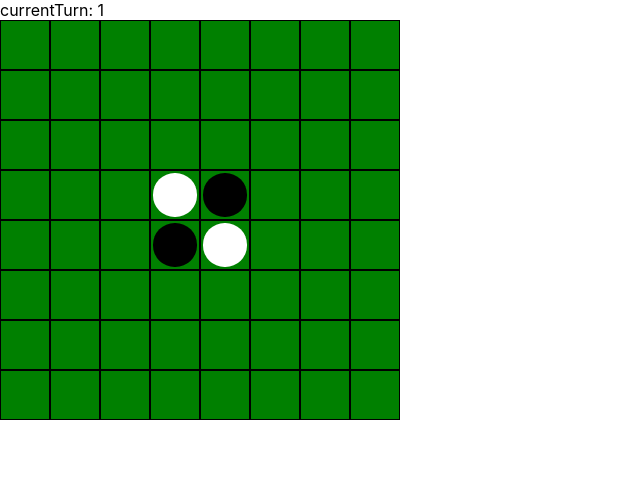
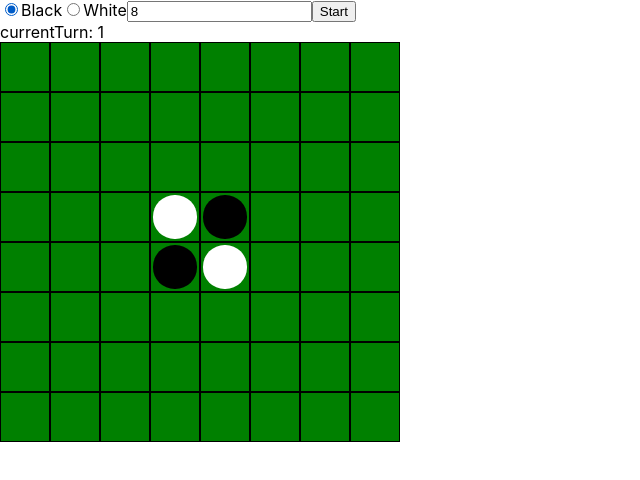
Before and after one commit to Ar0ma7/react-reversi, a Next.js app: page / in a window 1280 px wide. Shown: the top 480 px of the page, without its empty margins (0-640 px from the left). Built offline with nearby package versions, Linux system fonts and the light colour scheme.

Commit message:
feat: Settingコンポーネント & Reduxに以降

```diff
--- a/src/components/Board.tsx
+++ b/src/components/Board.tsx
@@ -1,20 +1,25 @@
-import React, { useState } from 'react'
+import React from 'react'
 import { Square } from '@/components/Square'
 import styled from '@emotion/styled'
 import { BoardType, Stone } from '@/types/global'
-import { getFlippedBoard, getInitialBoard, getMovableDir, getMovablePos } from '@/scripts/functions'
+import { getFlippedBoard, getMovableDir, getMovablePos } from '@/scripts/functions'
+import { boardSlice, playerSlice, useAppDispatch, useAppSelector } from '@/modules'
 
 export type BoardProps = {
-  playerStone: Stone
-  /* 盤面サイズ（偶数） */
-  boardSize: number
+  currentTurn: Stone
+  board: BoardType
 }
 
-export const Board: React.FC<BoardProps> = React.memo(({ playerStone, boardSize }) => {
-  const [currentTurn, setNextTurn] = useState<Stone>(playerStone)
-  const [board, setBoard] = useState<BoardType>(getInitialBoard(boardSize))
+export const Board: React.FC<BoardProps> = ({ board }) => {
+  console.log('render Board')
+  const dispatch = useAppDispatch()
+  const { setCurrentTurn } = playerSlice.actions
+  const { setBoard } = boardSlice.actions
+  const boardSize = useAppSelector((state) => state.board.boardSize)
+  const currentTurn = useAppSelector((state) => state.player.currentTurn)
 
-  const sizes = ['0', ...Array(boardSize).fill('50px'), '0']
+  const sizes = ['0', ...Array(boardSize).fill('50px'), '0'].join(' ')
+  const areas = board.map((y, yIdx) => `"${y.map((x, xIdx) => `area${xIdx}_${yIdx}`).join(' ')}"`).join('\n')
 
   const items = board.map((y, yIdx) =>
     y.map((x, xIdx) => {
@@ -27,51 +32,43 @@ export const Board: React.FC<BoardProps> = React.memo(({ playerStone, boardSize
     }),
   )
 
-  /**
-   * handleClick - 石を置く
-   *
-   * @param {number} y
-   * @param {number} x
-   */
   const handleClick = (y: number, x: number) => {
     const nextTurn: Stone = currentTurn === 1 ? -1 : 1
     if (getMovablePos(board, currentTurn)[y][x]) {
-      const newBoard = getFlippedBoard({
-        board,
-        x,
-        y,
-        dir: getMovableDir(board, currentTurn)[y][x],
-        currentTurn,
-      })
-      setBoard([...newBoard])
-      setNextTurn(nextTurn)
+      const newBoard = [
+        ...getFlippedBoard({
+          board,
+          x,
+          y,
+          dir: getMovableDir(board, currentTurn)[y][x],
+          currentTurn,
+        }),
+      ]
+      dispatch(setBoard([...newBoard]))
+      dispatch(setCurrentTurn(nextTurn))
     }
   }
 
   return (
     <>
       currentTurn: {currentTurn}
-      <StyledGridContainer
-        columns={sizes}
-        rows={sizes}
-        areas={board.map((y, yIdx) => y.map((x, xIdx) => `area${xIdx}_${yIdx}`))}
-      >
+      <StyledGridContainer columns={sizes} rows={sizes} areas={areas}>
         {items}
       </StyledGridContainer>
     </>
   )
-})
+}
 Board.displayName = 'Board'
 
 const StyledGridContainer = styled.div<{
-  columns: string[]
-  rows: string[]
-  areas: string[][]
+  columns: string
+  rows: string
+  areas: string
 }>`
   display: grid;
-  grid-template-columns: ${({ columns }) => columns.join(' ')};
-  grid-template-rows: ${({ rows }) => rows.join(' ')};
-  grid-template-areas: ${({ areas }) => areas.map((r) => `"${r.join(' ')}"`).join('\n')};
+  grid-template-columns: ${({ columns }) => columns};
+  grid-template-rows: ${({ rows }) => rows};
+  grid-template-areas: ${({ areas }) => areas};
 `
 
 const StyledGridItem = styled.div<{
--- /dev/null
+++ b/src/components/Setting.tsx
@@ -0,0 +1,64 @@
+import React from 'react'
+import { Stone } from '@/types/global'
+import { playerSlice, boardSlice, useAppDispatch } from '@/modules'
+import { getInitialBoard } from '@/scripts/functions'
+
+export const Setting: React.FC = React.memo(() => {
+  console.log('render Setting')
+  const dispatch = useAppDispatch()
+  const { setBoardSize, setBoard } = boardSlice.actions
+  const { setPlayerStone, setCurrentTurn } = playerSlice.actions
+  let playerStone: Stone = 1
+  let boardSize: number = 8
+
+  const handleChange = (value: string): void => {
+    const size = parseInt(value)
+    if (size % 2 === 0) {
+      boardSize = size
+    }
+  }
+
+  const handleClick = () => {
+    dispatch(setPlayerStone(playerStone))
+    dispatch(setCurrentTurn(playerStone))
+    dispatch(setBoardSize(boardSize))
+    dispatch(setBoard(getInitialBoard(boardSize)))
+  }
+
+  return (
+    <div>
+      <label>
+        <input
+          type='radio'
+          name='stone'
+          value='Black'
+          defaultChecked
+          onChange={() => {
+            playerStone = 1
+          }}
+        />
+        Black
+      </label>
+      <label>
+        <input
+          type='radio'
+          name='stone'
+          value='White'
+          onChange={() => {
+            playerStone = -1
+          }}
+        />
+        White
+      </label>
+      <input type='number' name='size' id='' defaultValue={boardSize} onChange={(e) => handleChange(e.target.value)} />
+      <button
+        onClick={() => {
+          handleClick()
+        }}
+      >
+        Start
+      </button>
+    </div>
+  )
+})
+Setting.displayName = `Setting`
--- /dev/null
+++ b/src/modules/index.ts
@@ -0,0 +1,64 @@
+import { configureStore, createSlice, PayloadAction } from '@reduxjs/toolkit'
+import { BoardType, Stone } from '@/types/global'
+import { getInitialBoard } from '@/scripts/functions'
+import { TypedUseSelectorHook, useDispatch, useSelector } from 'react-redux'
+
+type PlayerState = {
+  playerStone: Stone
+  currentTurn: Stone
+}
+
+const playerInitialState: PlayerState = {
+  playerStone: 1,
+  currentTurn: 1,
+}
+
+export const playerSlice = createSlice({
+  name: 'player',
+  initialState: playerInitialState,
+  reducers: {
+    setPlayerStone(state, action: PayloadAction<Stone>) {
+      state.playerStone = action.payload
+    },
+    setCurrentTurn(state, action: PayloadAction<Stone>) {
+      state.currentTurn = action.payload
+    },
+  },
+})
+
+type BoardState = {
+  boardSize: number
+  board: BoardType
+}
+
+const boardInitialState: BoardState = {
+  boardSize: 8,
+  board: getInitialBoard(8),
+}
+
+export const boardSlice = createSlice({
+  name: 'board',
+  initialState: boardInitialState,
+  reducers: {
+    setBoardSize(state, action: PayloadAction<number>) {
+      state.boardSize = action.payload
+    },
+    setBoard(state, action: PayloadAction<BoardType>) {
+      state.board = [...action.payload]
+    },
+  },
+})
+
+export const store = configureStore({
+  reducer: {
+    board: boardSlice.reducer,
+    player: playerSlice.reducer,
+  },
+})
+
+export type RootState = ReturnType<typeof store.getState>
+
+export type AppDispatch = typeof store.dispatch
+
+export const useAppDispatch = () => useDispatch<AppDispatch>()
+export const useAppSelector: TypedUseSelectorHook<RootState> = useSelector
--- a/src/pages/_app.tsx
+++ b/src/pages/_app.tsx
@@ -1,8 +1,14 @@
 import '../styles/globals.css'
 import type { AppProps } from 'next/app'
 import React from 'react'
+import { Provider } from 'react-redux'
+import { store } from '@/modules'
 
 function MyApp({ Component, pageProps }: AppProps) {
-  return <Component {...pageProps} />
+  return (
+    <Provider store={store}>
+      <Component {...pageProps} />
+    </Provider>
+  )
 }
 export default MyApp
--- a/src/pages/index.tsx
+++ b/src/pages/index.tsx
@@ -1,8 +1,16 @@
-import React, { useState } from 'react'
+import React from 'react'
 import { Board } from '@/components/Board'
+import { Setting } from '@/components/Setting'
+import { useAppSelector } from '@/modules'
 
 export default function Home() {
-  const [boardSize, setBoardSize] = useState<number>(8)
+  const board = useAppSelector((state) => state.board.board)
+  const currentTurn = useAppSelector((state) => state.player.currentTurn)
 
-  return <Board boardSize={boardSize} playerStone={1} />
+  return (
+    <>
+      <Setting />
+      <Board currentTurn={currentTurn} board={board} />
+    </>
+  )
 }
--- a/src/scripts/functions.ts
+++ b/src/scripts/functions.ts
@@ -124,11 +124,9 @@ export const getFlippedBoard = ({
   dir: number
   currentTurn: Stone
 }): BoardType => {
-  const boardTemp = [...board]
+  const boardTemp = [...board.map((v) => [...v])]
 
   boardTemp[y][x] = currentTurn
-
-  console.log(dir)
 
   // 左
   if (dir & direction.LEFT) {
```
